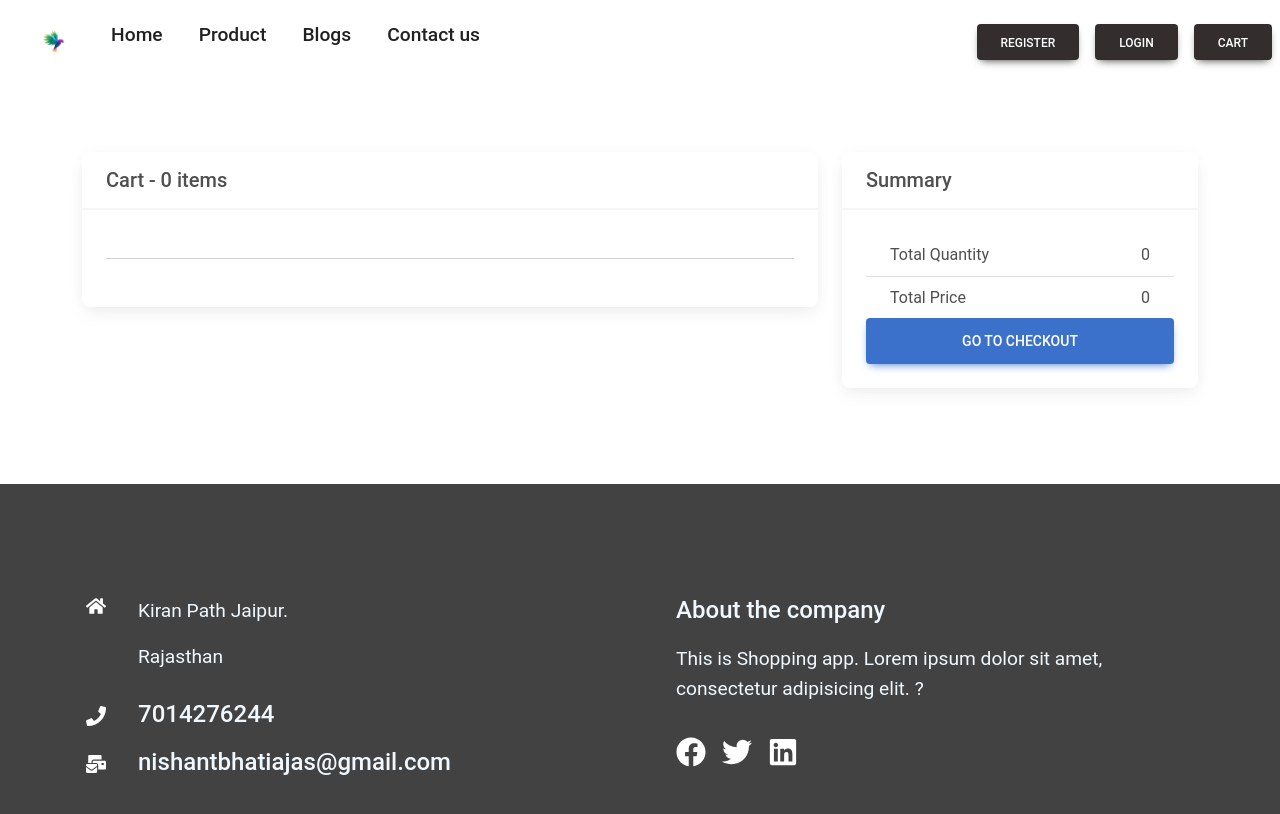
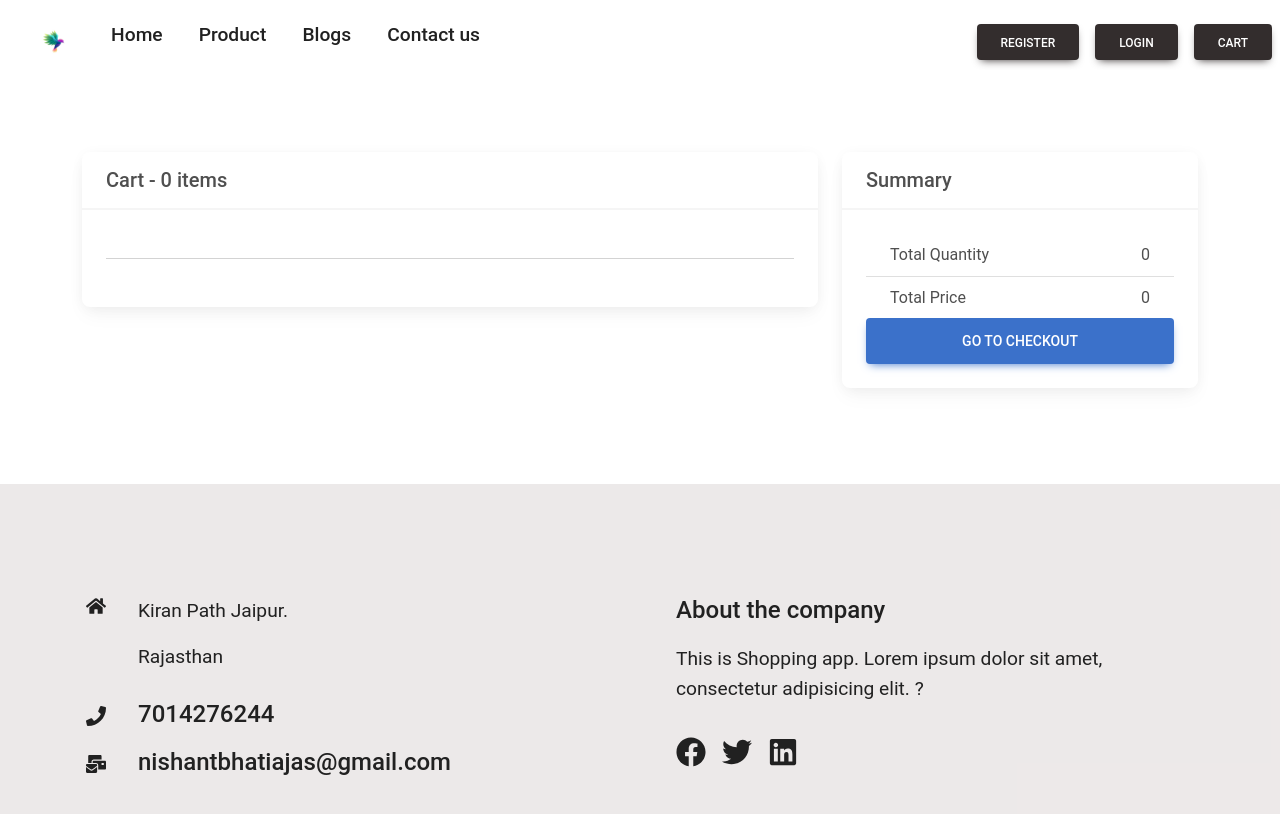
Before and after one commit to Nishantbhatiadev/React-E-commerce, a React (Create React App) app in the folder frontend/: page /Cart in a window 1280 px wide. Shown: the top 814 px of the page. Built offline with nearby package versions, Linux system fonts and the light colour scheme.

Commit message:
footer, product, index.css changes

```diff
--- a/frontend/src/component/Footer.js
+++ b/frontend/src/component/Footer.js
@@ -7,7 +7,7 @@ const Footer = () => {
             <div className="footer-container">
                 <div className="left">
                     <div className="location">
-                        <FaHome size={20} style={{color:"#fff",marginRight:"2rem"}} />
+                        <FaHome size={20} style={{ color: "#212121", marginRight: "2rem" }} />
                         <div>
                             <p>Kiran Path Jaipur. </p>
                             <p>Rajasthan</p>
@@ -15,14 +15,14 @@ const Footer = () => {
                     </div>
                     <div className="phone">
                         <h4>
-                        <FaPhone size={20} style={{color:"#fff",marginRight:"2rem"}} />
-                        7014276244
+                            <FaPhone size={20} style={{ color: "#212121", marginRight: "2rem" }} />
+                            7014276244
                         </h4>
                     </div>
                     <div className="email">
                         <h4>
-                        <FaMailBulk size={20} style={{color:"#fff",marginRight:"2rem"}} />
-                        nishantbhatiajas@gmail.com
+                            <FaMailBulk size={20} style={{ color: "#212121", marginRight: "2rem" }} />
+                            nishantbhatiajas@gmail.com
                         </h4>
                     </div>
                 </div>
@@ -31,9 +31,9 @@ const Footer = () => {
                     <h4>About the company</h4>
                     <p>This is Shopping app. Lorem ipsum dolor sit amet, consectetur adipisicing elit. ?</p>
                     <div className="social">
-                    <FaFacebook size={30} style={{color:"#fff",marginRight:"1rem"}} />
-                    <FaTwitter size={30} style={{color:"#fff",marginRight:"1rem"}} />
-                    <FaLinkedin size={30} style={{color:"#fff",marginRight:"1rem"}} />
+                        <FaFacebook size={30} style={{ color: "#212121", marginRight: "1rem" }} />
+                        <FaTwitter size={30} style={{ color: "#212121", marginRight: "1rem" }} />
+                        <FaLinkedin size={30} style={{ color: "#212121", marginRight: "1rem" }} />
                     </div>
                 </div>
             </div>
--- a/frontend/src/component/ProductCard.js
+++ b/frontend/src/component/ProductCard.js
@@ -45,7 +45,5 @@ export default function ProductCard() {
       </MDBRow>
     </MDBContainer>
 
-
-
   );
 }
--- a/frontend/src/index.css
+++ b/frontend/src/index.css
@@ -38,8 +38,8 @@ code {
 .footer {
   width: 100%;
   padding: 6rem 0;
-  background-color: rgba(19,19,19,0.8);
-  color: aliceblue;
+  background-color: rgba(232, 228, 228, 0.8);
+  color: #212121;
 }
 
 .footer-container {
--- a/frontend/src/productData.js
+++ b/frontend/src/productData.js
@@ -1,5 +1,4 @@
 export default
-
   [
     {
       id: 1,
```
